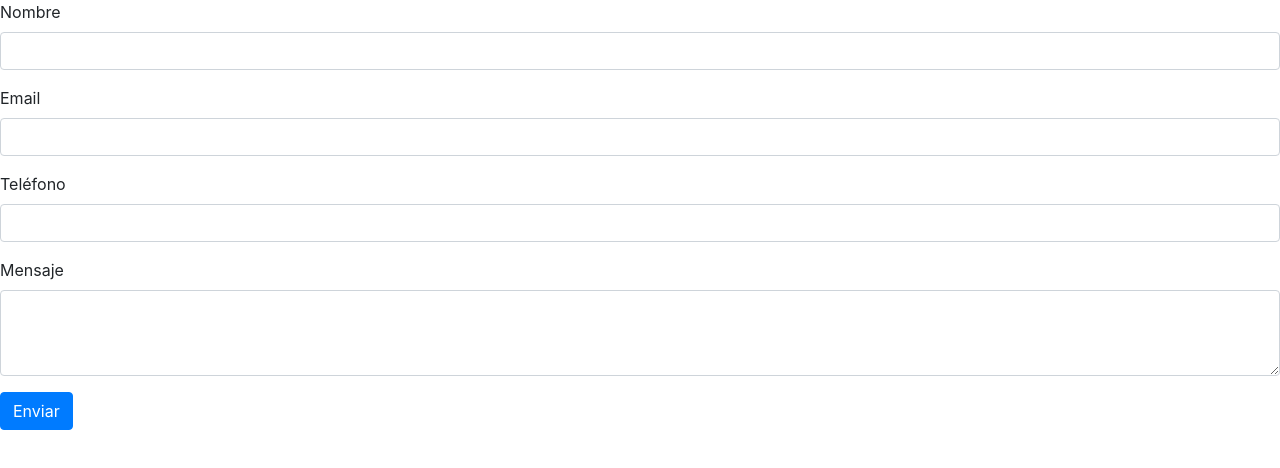
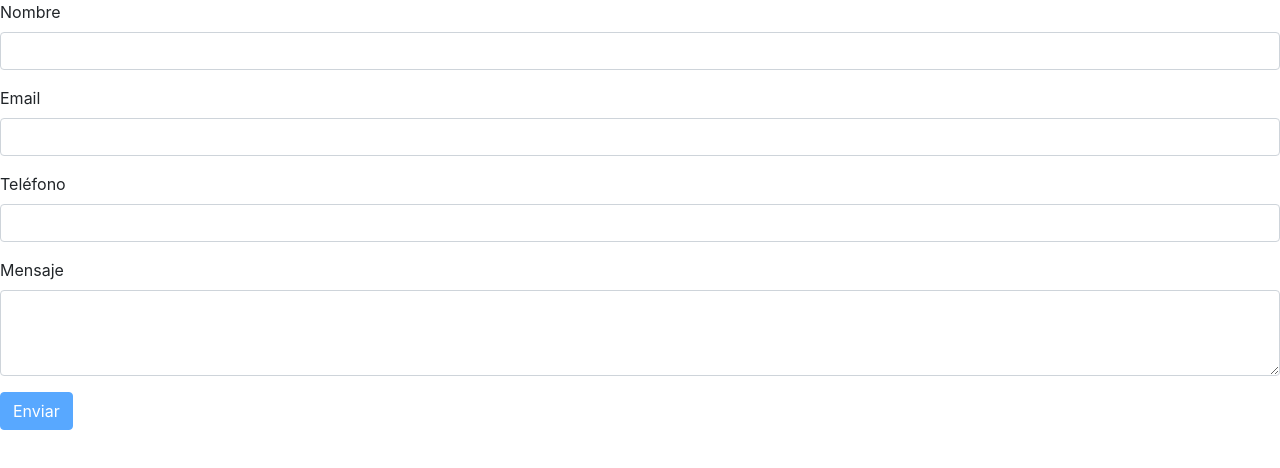
Before and after one commit to RicciCev/AngularCEV, an Angular app: page /home in a window 1280 px wide. Shown: the top 468 px of the page. Built offline with nearby package versions, Linux system fonts and the light colour scheme.

Commit message:
added home service and ngSubmit

```diff
--- a/src/app/models/contactForm.ts
+++ b/src/app/models/contactForm.ts
@@ -0,0 +1,6 @@
+export class ContactForm {
+    public nombre: string;
+    public email: string;
+    public telefono: number;
+    public mensaje: string;
+}
--- a/src/app/pages/home/home.component.html
+++ b/src/app/pages/home/home.component.html
@@ -1,19 +1,22 @@
-<form>
+<!-- con el evento ngSubmit especificamos un método para que realize una acción al dar al botón submit. -->
+<form (ngSubmit)="onSubmit(contactForm)" #contactForm="ngForm">
     <div class="form-group">
       <label for="nombre">Nombre</label>
-      <input type="text" class="form-control" id="nombre">
+      <!-- con el ngModel accedemos a los componentes de la clase ContactModel -->
+      <input type="text" class="form-control" name="nombre" #nombre [(ngModel)]="ContactModel.nombre" id="nombre" required>
     </div>
     <div class="form-group">
       <label for="email">Email</label>
-      <input type="email" class="form-control" id="email">
+      <input type="email" class="form-control" name="email" [(ngModel)]="ContactModel.email" id="email" required>
     </div>
     <div class="form-group">
       <label for="email">Teléfono</label>
-      <input type="number" class="form-control" id="telefono">
+      <input type="number" class="form-control" name="telefono" #telefono [(ngModel)]="ContactModel.telefono" id="telefono">
     </div>
     <div class="form-group">
       <label for="mensaje">Mensaje</label>
-    <textarea class="form-control" id="mensaje" rows="3"></textarea>
+    <textarea class="form-control" name="mensaje" #mensaje [(ngModel)]="ContactModel.mensaje" id="mensaje" rows="3"></textarea>
   </div>
-    <button type="submit" class="btn btn-primary">Enviar</button>
+  <!-- el btn no estará activo si el formulario no es válido. -->
+    <button type="submit" [disabled]="!contactForm.form.valid" class="btn btn-primary">Enviar</button>
   </form>
--- a/src/app/pages/home/home.component.ts
+++ b/src/app/pages/home/home.component.ts
@@ -1,12 +1,23 @@
+import { HomeService } from './../../services/home.service';
 import { Component, OnInit } from '@angular/core';
+import { NgForm } from '@angular/forms';
+import { ContactForm } from './../../models/contactForm';
 
 @Component({
     selector: 'app-home',
     templateUrl: './home.component.html',
-    styleUrls: ['./home.component.css']
+    styleUrls: ['./home.component.css'],
+    providers: [HomeService]    // en los providers indicamos los servicios que usamos en esta clase.
 })
 export class HomeComponent implements OnInit {
-    constructor() { }
+
+    ContactModel = new ContactForm();
+
+    constructor(private homeService: HomeService) { }
 
     ngOnInit(): void { }
+
+    onSubmit(f: NgForm) {
+        this.homeService.sendFormContact(f);
+    }
 }
--- /dev/null
+++ b/src/app/services/home.service.ts
@@ -0,0 +1,11 @@
+import { Injectable } from '@angular/core';
+
+@Injectable({
+    providedIn: 'root'
+})
+export class HomeService {
+    public sendFormContact(formulario: any) {
+        console.log('El formulario ha sido enviado');
+        console.log(formulario);
+    }
+}
```
